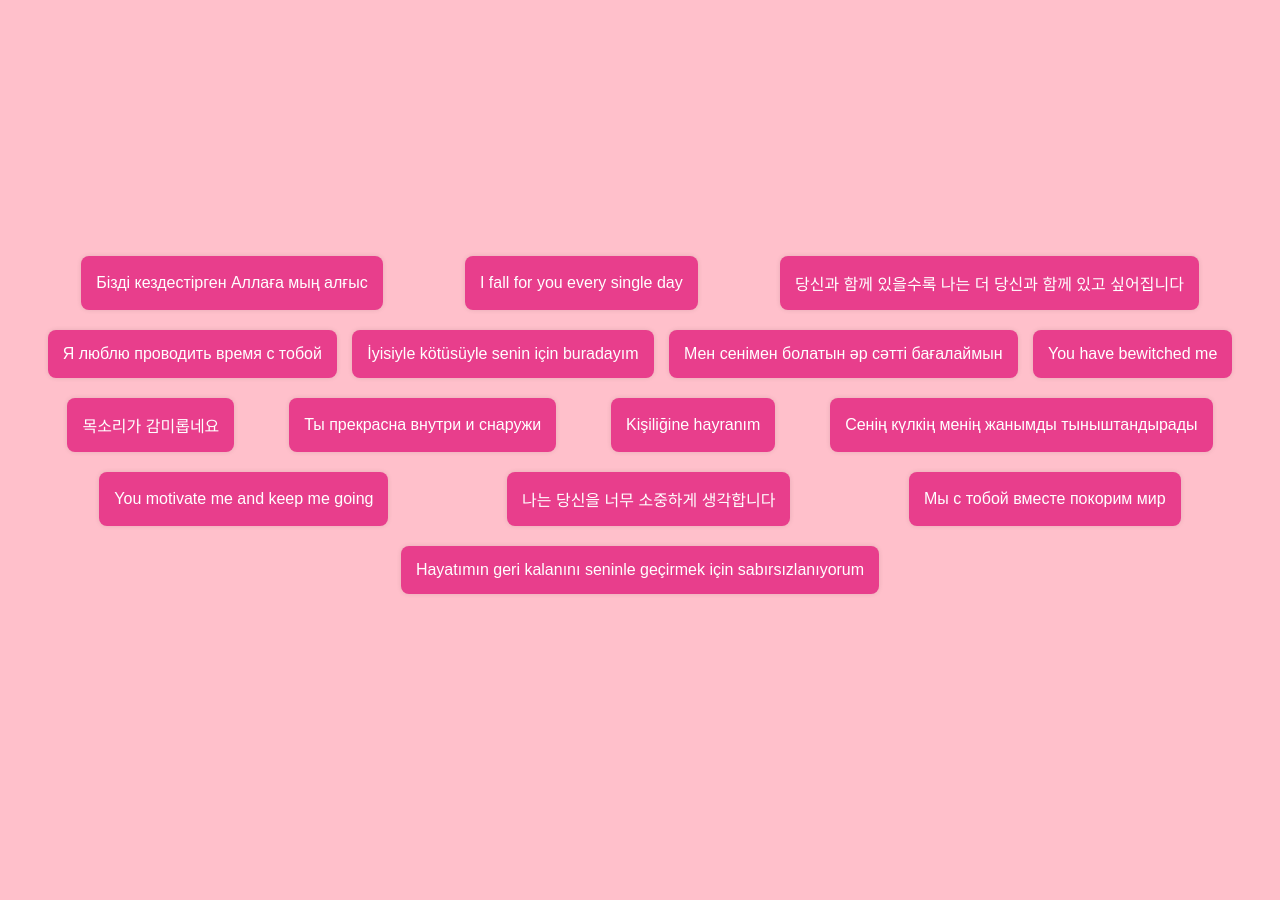
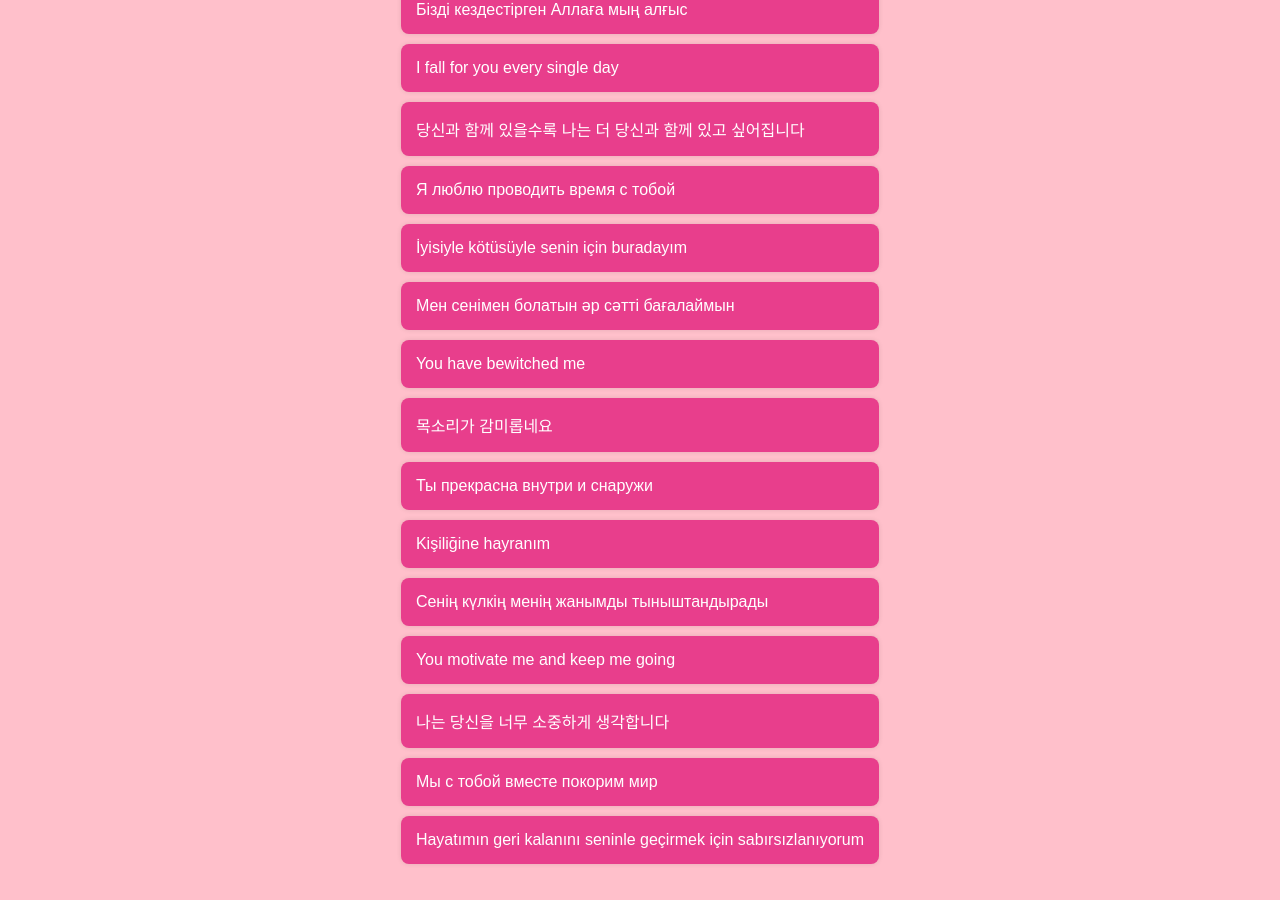
Before and after one commit to assel-kerim/assel-kerim.github.io, a plain HTML site: page iloveyou.html in a window 1280 px wide. Before the commit the page ends 840 px from the top, so only its background shows below. Drawn offline with Linux system fonts and the light colour scheme.

Commit message:
Update styles.css

```diff
--- a/styles.css
+++ b/styles.css
@@ -158,9 +158,9 @@ button {
 #iloveyoulist {
     list-style: none;
     padding: 0;
-    display: flex; /* Use flexbox for the container */
-    flex-wrap: wrap; /* Allow items to wrap to the next line */
-    justify-content: space-around;
+    /*display: flex; /* Use flexbox for the container
+    flex-wrap: wrap; /* Allow items to wrap to the next line
+    justify-content: space-around;*/
 }
 
 .phrase-item {
```
